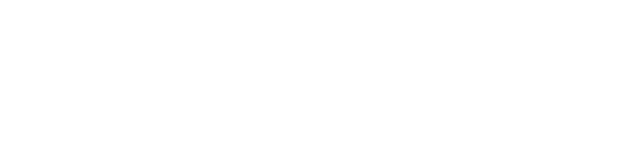
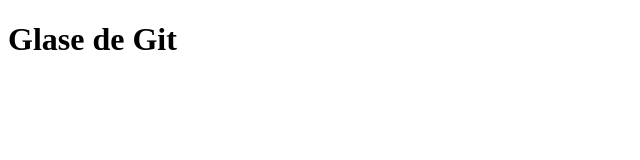
Before and after one commit to zamuprog/pruebacorderhouse, a plain HTML site: page index.html in a window 1280 px wide. Shown: the whole page, without its empty margins (0-640 px from the left). Drawn offline with Linux system fonts and the light colour scheme.

Commit message:
Agregue un h1 a mi archivo

```diff
--- a/index.html
+++ b/index.html
@@ -5,6 +5,6 @@
     <title>Document</title>
 </head>
 <body>
-
+    <h1>Glase de Git</h1>
 </body>
 </html>
```
